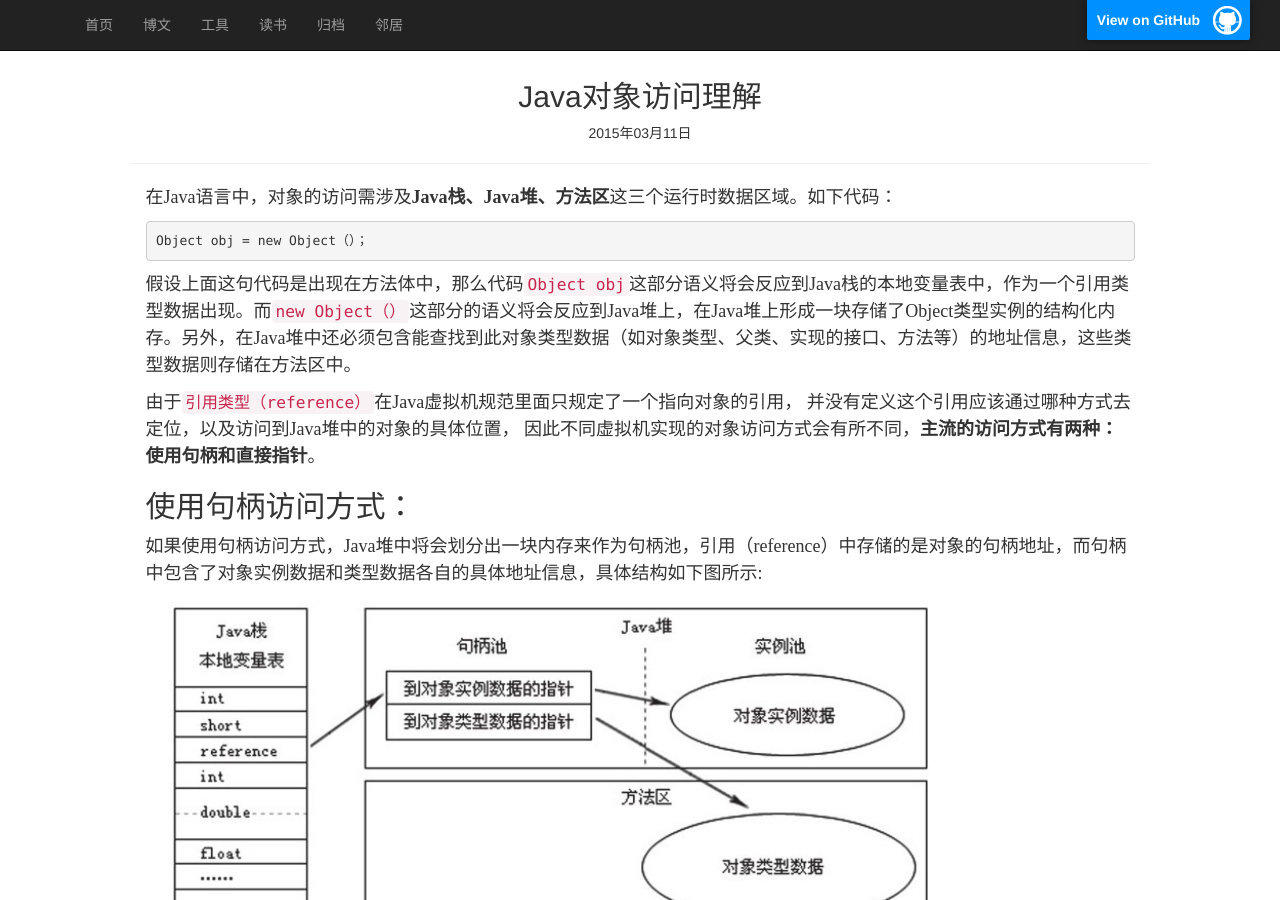
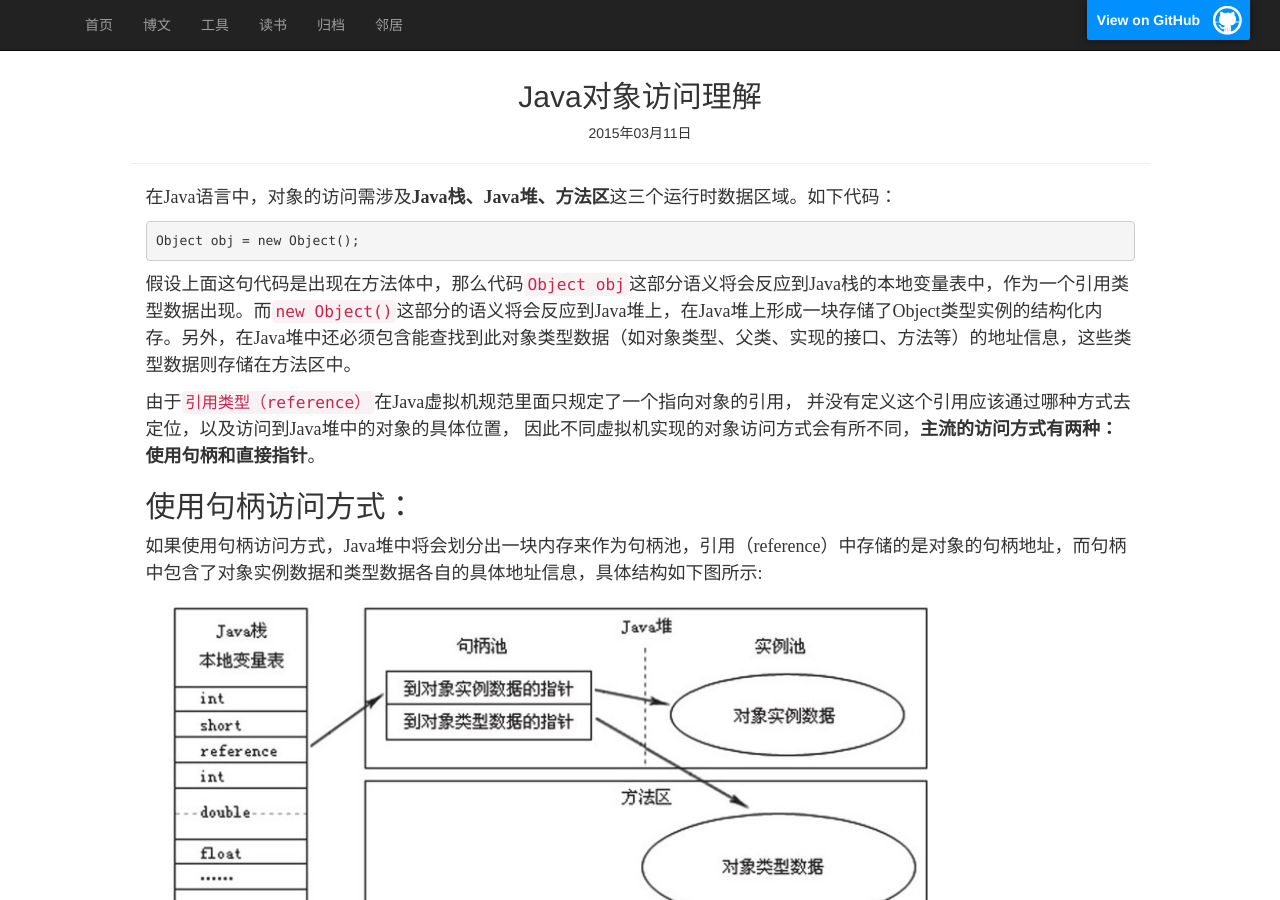
Before and after one commit to sheleng/sheleng.github.io, a Jekyll site: the page built from _posts/blogs/2015-03-11-java-object-access.md, in a window 1280 px wide and 900 px high. Built offline with Jekyll 4.4.1, drawn with Linux system fonts in a browser that asks for light colours; comment, search, counter and statistics services are not loaded.

Commit message:
Java对象访问理解

```diff
--- a/_posts/blogs/2015-03-11-java-object-access.md
+++ b/_posts/blogs/2015-03-11-java-object-access.md
@@ -9,9 +9,9 @@
 
 在Java语言中，对象的访问需涉及**Java栈、Java堆、方法区**这三个运行时数据区域。如下代码：
 
-	Object obj = new Object（）；
+	Object obj = new Object();
 
-假设上面这句代码是出现在方法体中，那么代码`Object obj`这部分语义将会反应到Java栈的本地变量表中，作为一个引用类型数据出现。而`new Object（）`这部分的语义将会反应到Java堆上，在Java堆上形成一块存储了Object类型实例的结构化内存。另外，在Java堆中还必须包含能查找到此对象类型数据（如对象类型、父类、实现的接口、方法等）的地址信息，这些类型数据则存储在方法区中。
+假设上面这句代码是出现在方法体中，那么代码`Object obj`这部分语义将会反应到Java栈的本地变量表中，作为一个引用类型数据出现。而`new Object()`这部分的语义将会反应到Java堆上，在Java堆上形成一块存储了Object类型实例的结构化内存。另外，在Java堆中还必须包含能查找到此对象类型数据（如对象类型、父类、实现的接口、方法等）的地址信息，这些类型数据则存储在方法区中。
 
 由于`引用类型（reference）`在Java虚拟机规范里面只规定了一个指向对象的引用， 并没有定义这个引用应该通过哪种方式去定位，以及访问到Java堆中的对象的具体位置， 因此不同虚拟机实现的对象访问方式会有所不同，**主流的访问方式有两种： 使用句柄和直接指针**。
 
```
